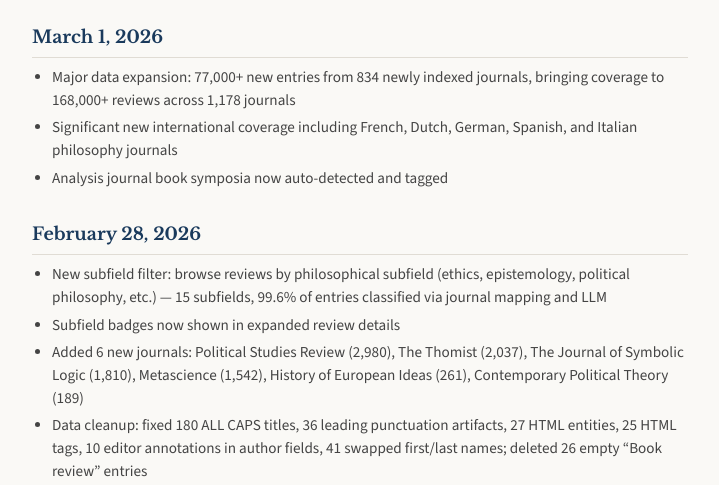
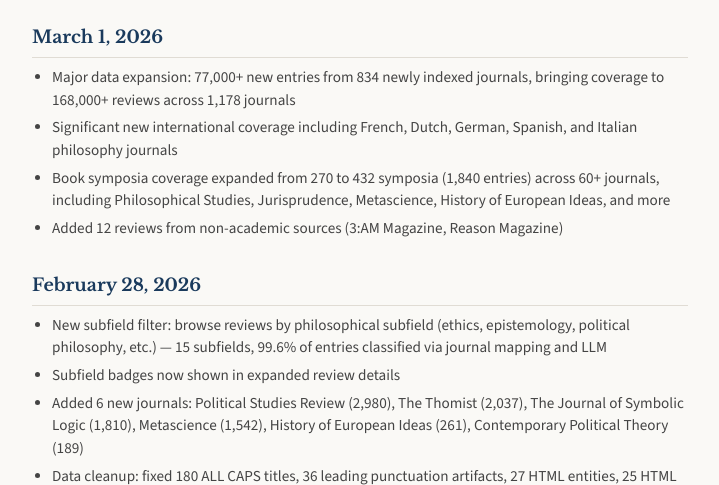
Before and after one commit to mzwolinski-png/philreviews, a Flask app: page /changelog in a window 1280 px wide. Shown: the part 146-631 px from the top of the page, without its empty margins (280-999 px from the left). Run offline with Flask 3, Linux system fonts and the light colour scheme; some libraries are stand-ins or nearby versions.

Commit message:
Expand symposia coverage to 432 groups (1,840 entries) and add non-academic sources
Auto-tagged 795 entries across 211 clusters as symposia by detecting
3+ reviews of the same book in the same journal with multiple distinct
reviewers. Added 12 reviews from 3:AM Magazine and Reason Magazine.

Co-Authored-By: Claude Opus 4.6 <noreply@anthropic.com>

```diff
--- a/docs/changelog.html
+++ b/docs/changelog.html
@@ -39,7 +39,8 @@
         <ul>
             <li>Major data expansion: 77,000+ new entries from 834 newly indexed journals, bringing coverage to 168,000+ reviews across 1,178 journals</li>
             <li>Significant new international coverage including French, Dutch, German, Spanish, and Italian philosophy journals</li>
-            <li>Analysis journal book symposia now auto-detected and tagged</li>
+            <li>Book symposia coverage expanded from 270 to 432 symposia (1,840 entries) across 60+ journals, including Philosophical Studies, Jurisprudence, Metascience, History of European Ideas, and more</li>
+            <li>Added 12 reviews from non-academic sources (3:AM Magazine, Reason Magazine)</li>
         </ul>
     </div>
 
--- a/templates/changelog.html
+++ b/templates/changelog.html
@@ -39,7 +39,8 @@
         <ul>
             <li>Major data expansion: 77,000+ new entries from 834 newly indexed journals, bringing coverage to 168,000+ reviews across 1,178 journals</li>
             <li>Significant new international coverage including French, Dutch, German, Spanish, and Italian philosophy journals</li>
-            <li>Analysis journal book symposia now auto-detected and tagged</li>
+            <li>Book symposia coverage expanded from 270 to 432 symposia (1,840 entries) across 60+ journals, including Philosophical Studies, Jurisprudence, Metascience, History of European Ideas, and more</li>
+            <li>Added 12 reviews from non-academic sources (3:AM Magazine, Reason Magazine)</li>
         </ul>
     </div>
 
```
